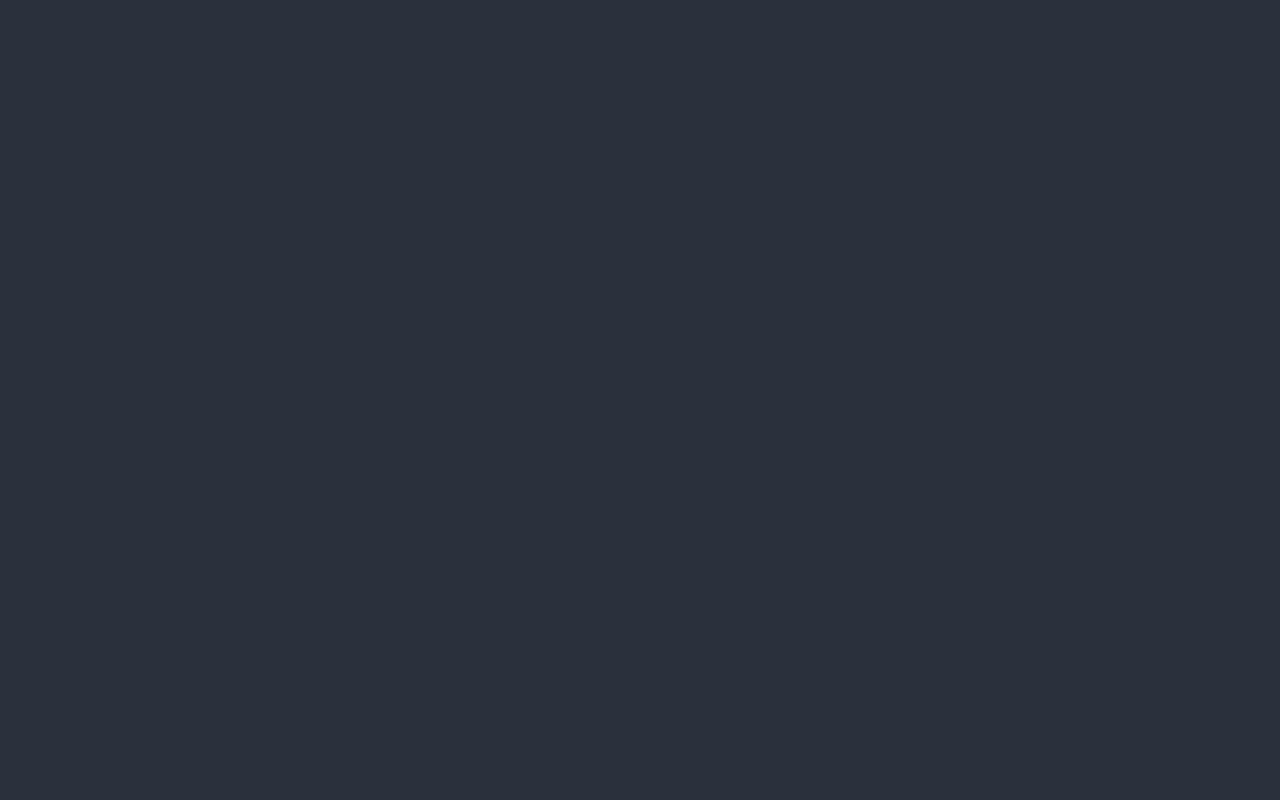
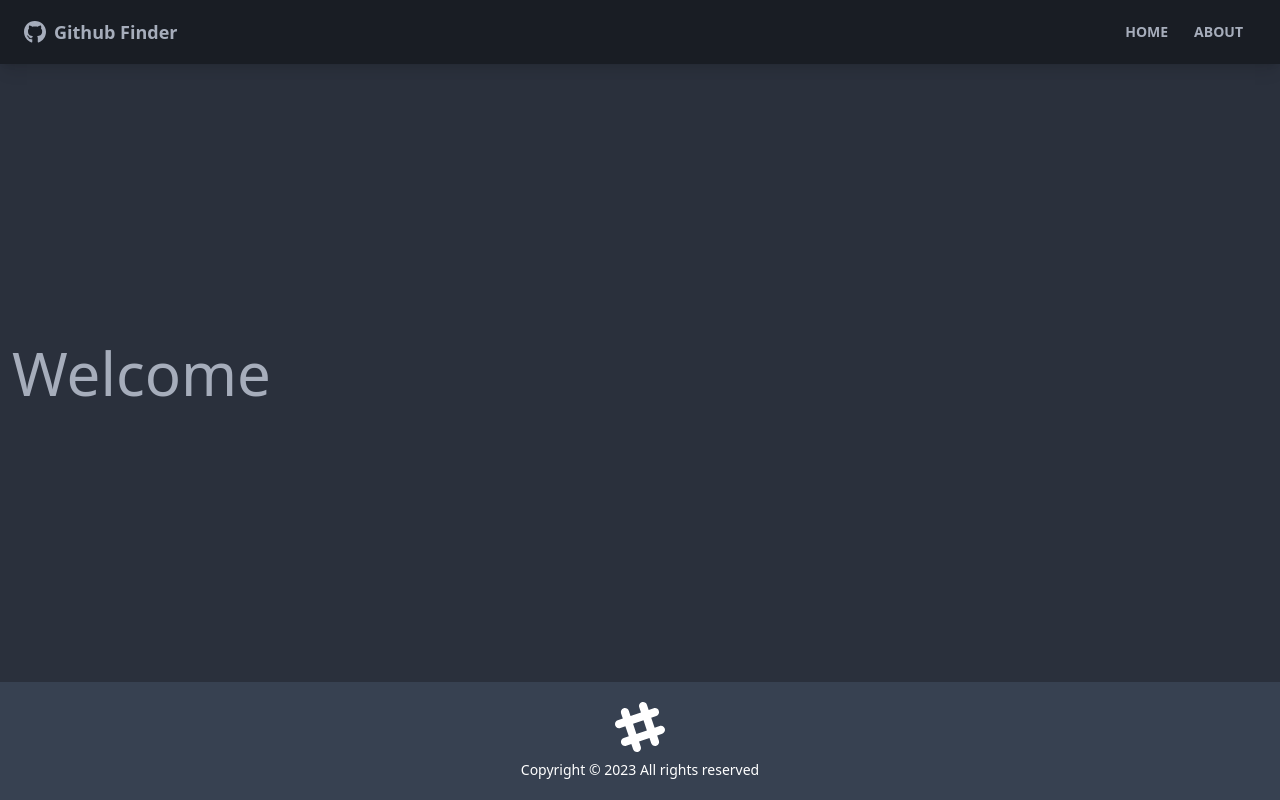
Before and after one commit to GUchechi/Github-Finder-App, a React (Create React App) app: page / in a window 1280 px wide. Built offline with nearby package versions, Linux system fonts and the light colour scheme; the HTML template or start-up script is replaced by a standard one.

Commit message:
added page not found

```diff
--- a/src/App.js
+++ b/src/App.js
@@ -1,10 +1,27 @@
-import './App.css';
+import "./App.css";
+import { BrowserRouter as Router, Routes, Route } from "react-router-dom";
+import Navbar from "./components/layout/Navbar";
+import Footer from "./components/layout/Footer";
+import Home from "./pages/Home";
+import About from "./pages/About";
+import NotFound from "./pages/NotFound";
 
 function App() {
   return (
-    <div>
-
-    </div>
+    <Router>
+      <div className="flex flex-col justify-between h-screen">
+        <Navbar />
+        <main className="container mx-auto px-3 pb-12">
+          <Routes>
+            <Route path="/" element={<Home />} />
+            <Route path="/about" element={<About />} />
+            <Route path="/notfound" element={<NotFound />} />
+            <Route path="/*" element={<NotFound />} />
+          </Routes>
+        </main>
+        <Footer />
+      </div>
+    </Router>
   );
 }
 
--- /dev/null
+++ b/src/components/layout/Footer.jsx
@@ -0,0 +1,24 @@
+function Footer() {
+  const footerYear = new Date().getFullYear();
+
+  return (
+    <footer className="footer p-5 bg-gray-700 text-primary-content footer-center">
+      <div>
+        <svg
+          width="50"
+          height="50"
+          viewBox="0 0 24 24"
+          xmlns="http://www.w3.org/2000/svg"
+          fillRule="evenodd"
+          clipRule="evenodd"
+          className="inline-block fill-current"
+        >
+          <path d="M22.672 15.226l-2.432.811.841 2.515c.33 1.019-.209 2.127-1.23 2.456-1.15.325-2.148-.321-2.463-1.226l-.84-2.518-5.013 1.677.84 2.517c.391 1.203-.434 2.542-1.831 2.542-.88 0-1.601-.564-1.86-1.314l-.842-2.516-2.431.809c-1.135.328-2.145-.317-2.463-1.229-.329-1.018.211-2.127 1.231-2.456l2.432-.809-1.621-4.823-2.432.808c-1.355.384-2.558-.59-2.558-1.839 0-.817.509-1.582 1.327-1.846l2.433-.809-.842-2.515c-.33-1.02.211-2.129 1.232-2.458 1.02-.329 2.13.209 2.461 1.229l.842 2.515 5.011-1.677-.839-2.517c-.403-1.238.484-2.553 1.843-2.553.819 0 1.585.509 1.85 1.326l.841 2.517 2.431-.81c1.02-.33 2.131.211 2.461 1.229.332 1.018-.21 2.126-1.23 2.456l-2.433.809 1.622 4.823 2.433-.809c1.242-.401 2.557.484 2.557 1.838 0 .819-.51 1.583-1.328 1.847m-8.992-6.428l-5.01 1.675 1.619 4.828 5.011-1.674-1.62-4.829z"></path>
+        </svg>
+        <p>Copyright &copy; {footerYear} All rights reserved</p>
+      </div>
+    </footer>
+  );
+}
+
+export default Footer;
--- /dev/null
+++ b/src/components/layout/Navbar.jsx
@@ -0,0 +1,39 @@
+import React from "react";
+import { FaGithub } from "react-icons/fa";
+import { Link } from "react-router-dom";
+import { PropTypes } from "prop-types";
+
+const Navbar = ({ title }) => {
+  return (
+    <nav className="navbar mb-12 shadow-lg bg-neutral text-neutral-content">
+      <div className="container mx-auto">
+        <div className="flex-none px-2 mx-2">
+          <FaGithub className="inline pr-2 text-3xl" />
+          <Link to="/" className="text-lg font-bold align-middle">
+            {title}
+          </Link>
+        </div>
+        <div className="flex-1 px-2 mx-2">
+          <div className="flex justify-end">
+            <Link to="/" className="btn btn-ghost btn-sm rounded-btn">
+              Home
+            </Link>
+            <Link to="/about" className="btn btn-ghost btn-sm rounded-btn">
+              About
+            </Link>
+          </div>
+        </div>
+      </div>
+    </nav>
+  );
+};
+
+Navbar.defaultProps = {
+  title: "Github Finder",
+};
+
+Navbar.propTypes = {
+  title: PropTypes.string,
+};
+
+export default Navbar;
--- /dev/null
+++ b/src/pages/About.jsx
@@ -0,0 +1,19 @@
+function About() {
+  return (
+    <>
+      <h1 className="text-6xl mb-4">Github Finder</h1>
+      <p className="mb-4 text-2xl font-light">
+        A React app to search GitHub profiles, profile details and repositories.
+      </p>
+
+      <p className="text-lg text-gray-400">
+        <span>Github Finder Project By : </span>
+        <a className="text-white" href="https://twitter.com/G_Uchechi">
+          Godswill Uchechi
+        </a>
+      </p>
+    </>
+  );
+}
+
+export default About;
--- /dev/null
+++ b/src/pages/Home.jsx
@@ -0,0 +1,11 @@
+import React from 'react'
+
+const Home = () => {
+  return (
+    <div>
+      <h1 className="text-6xl">Welcome</h1>
+    </div>
+  )
+}
+
+export default Home
--- /dev/null
+++ b/src/pages/NotFound.jsx
@@ -0,0 +1,30 @@
+import React from "react";
+import { FaHome } from "react-icons/fa";
+import { Link } from "react-router-dom";
+import dribble from "../Assets/dribbble_1.gif";
+
+const NotFound = () => {
+  return (
+    <div className="hero">
+      <div className="text-center hero-content">
+        <div className="max-w-lg">
+          <h1 className="text-2xl font-bold mb-8">Ooops!!!</h1>
+          <p className="text-2xl mb-8">404 - Page Not Found!</p>
+          <div className="flex justify-center items-center w-full ">
+            <img
+              src={dribble}
+              alt="Page Not found"
+              className="rounded-2xl  h-[170px]"
+            />
+          </div>
+          <Link className="btn btn-primary btn-sm mt-5" to="/">
+            <FaHome className="mr-2" />
+            Back To Home
+          </Link>
+        </div>
+      </div>
+    </div>
+  );
+};
+
+export default NotFound;
```
Also changed, not shown: src/Assets/dribbble_1.gif (added).
